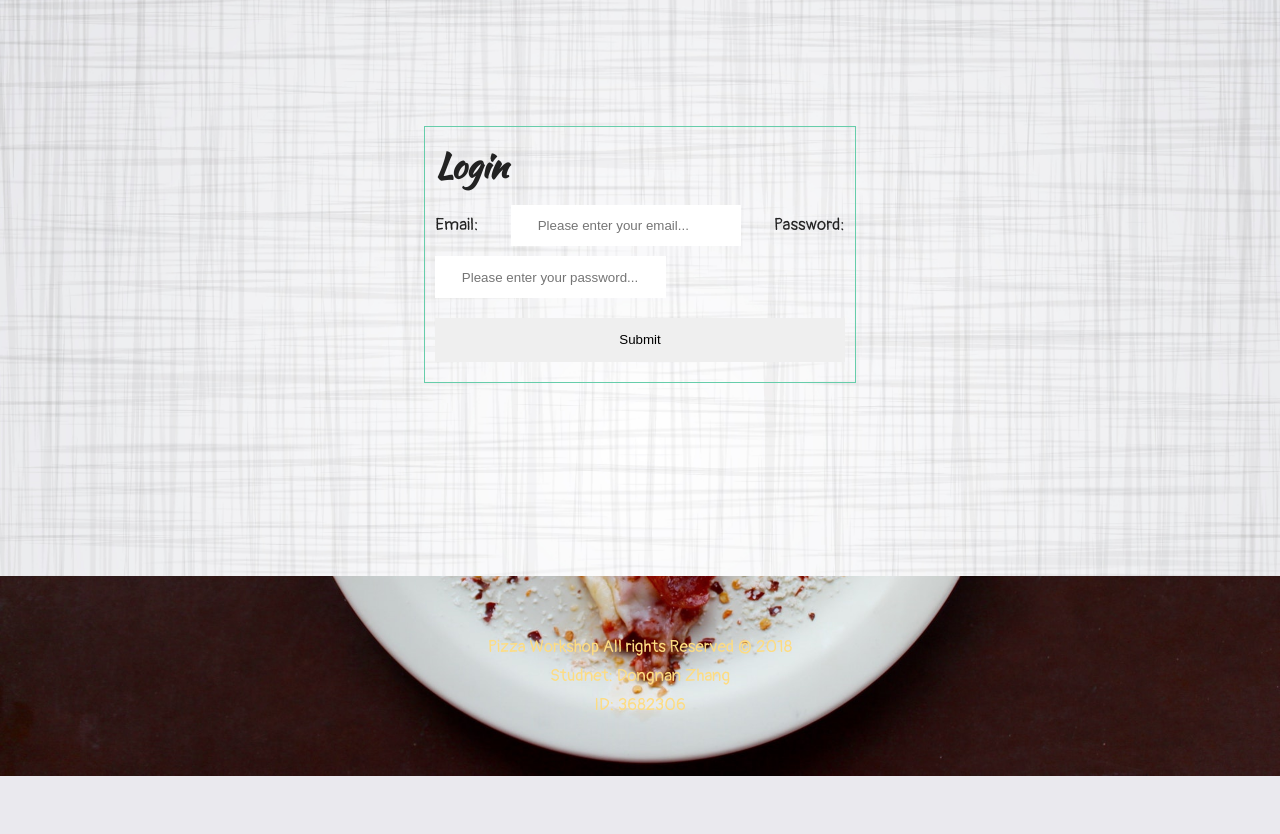
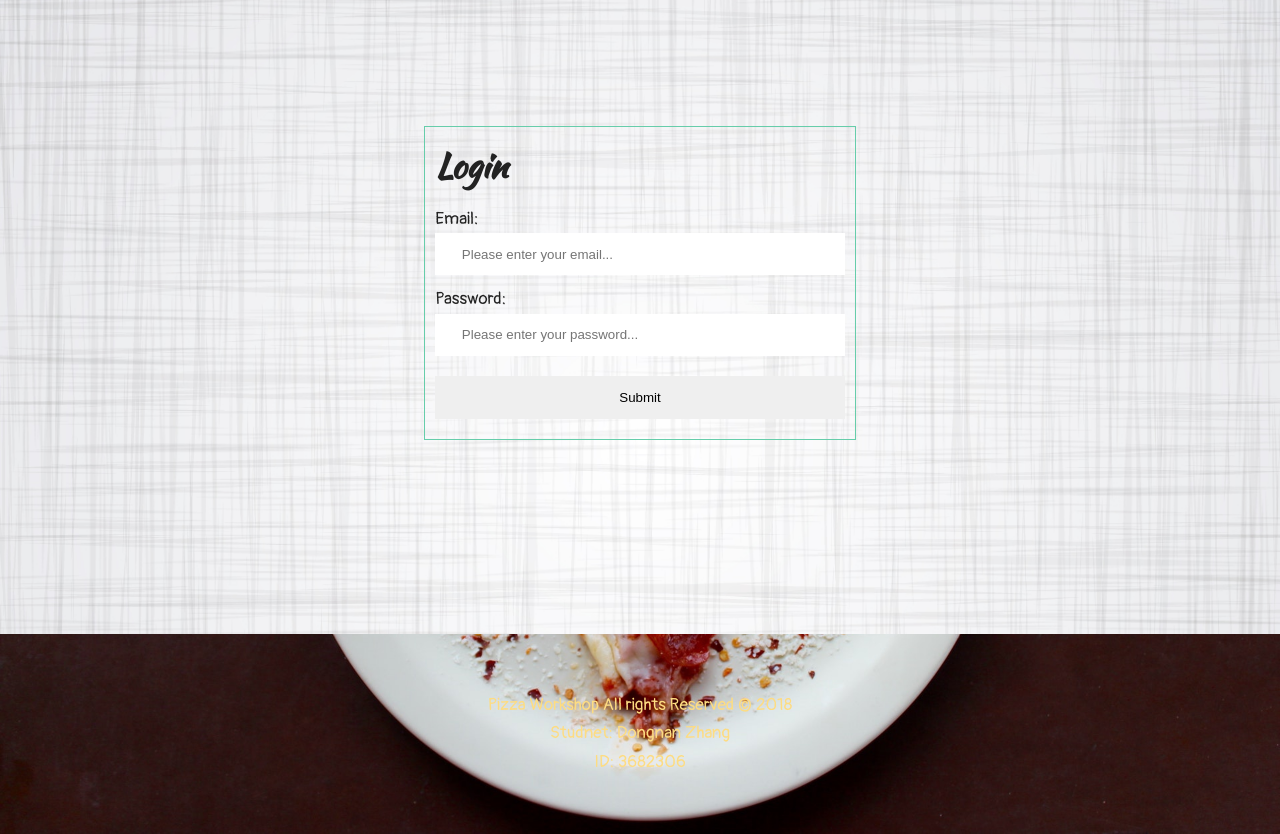
Before and after one commit to DONGNAN-ZHANG/wp, a PHP site: page /a2/login.php in a window 1280 px wide. Shown: the part 172-1006 px from the top of the page. Before the commit the page ends 948 px from the top, so only its background shows below. Run offline with PHP 8.4, Linux system fonts and the light colour scheme; some libraries are stand-ins or nearby versions.

Commit message:
pics not shown bugs fiexed

```diff
--- a/a2/css/login.css
+++ b/a2/css/login.css
@@ -12,6 +12,8 @@
 
 .login-form {
     text-align: justify;
+    display: flex;
+    flex-direction: column;
     top: 0;
     left: 0;
     padding: 10px;
@@ -23,6 +25,7 @@
     background-color: transparent;
     /* overflow: hidden; */
     /* color: mediumaquamarine */
+    /* background: red; */
 }
 
 .login-form input {
@@ -39,6 +42,12 @@
     /* background-color: blueviolet; */
 }
 
+.login-form label {
+    display: inline-block;
+}
+
+
+
 .login-form input[type='submit'] {
     width: 100%;
     margin-top:10px;
@@ -49,7 +58,5 @@
 .login-form input[type='submit']:hover {
     border: 1px solid mediumaquamarine;
     color: mediumaquamarine;
+    cursor: pointer;
 }
-.login-form input[type='password'] {
-    /* display: block; */
-}
--- a/a2/product.php
+++ b/a2/product.php
@@ -50,7 +50,7 @@
     <main>
         <div class="section product">
             <div class="container">
-                <img src="../../img/veggie.png" alt="veggie" class="product-img" />
+                <img src="../img/veggie.png" alt="veggie" class="product-img" />
                 <aside>
                     <h1>Veggie</h1>
                     <p>Our Veggie recipe is perfect for those who love all the colors of the vegetable spectrum – tomato sauce,
```
Also changed, not shown: a2/products.php (+6 -6 lines).
